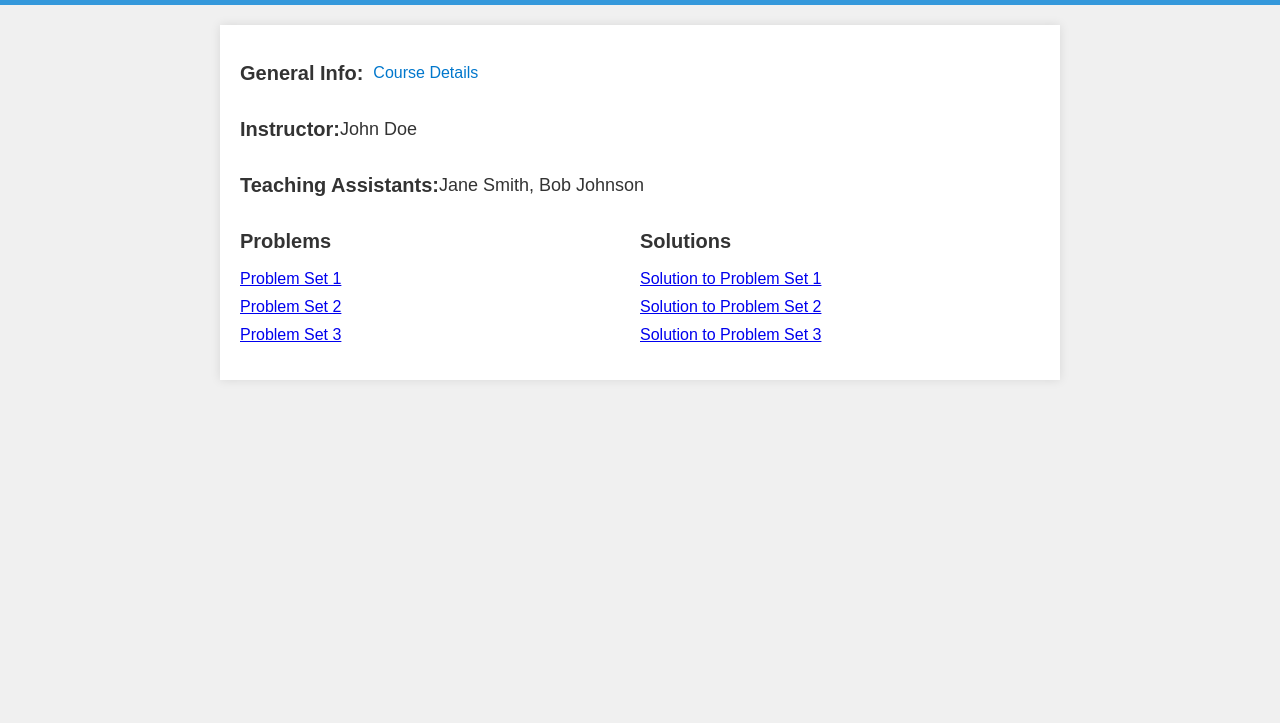
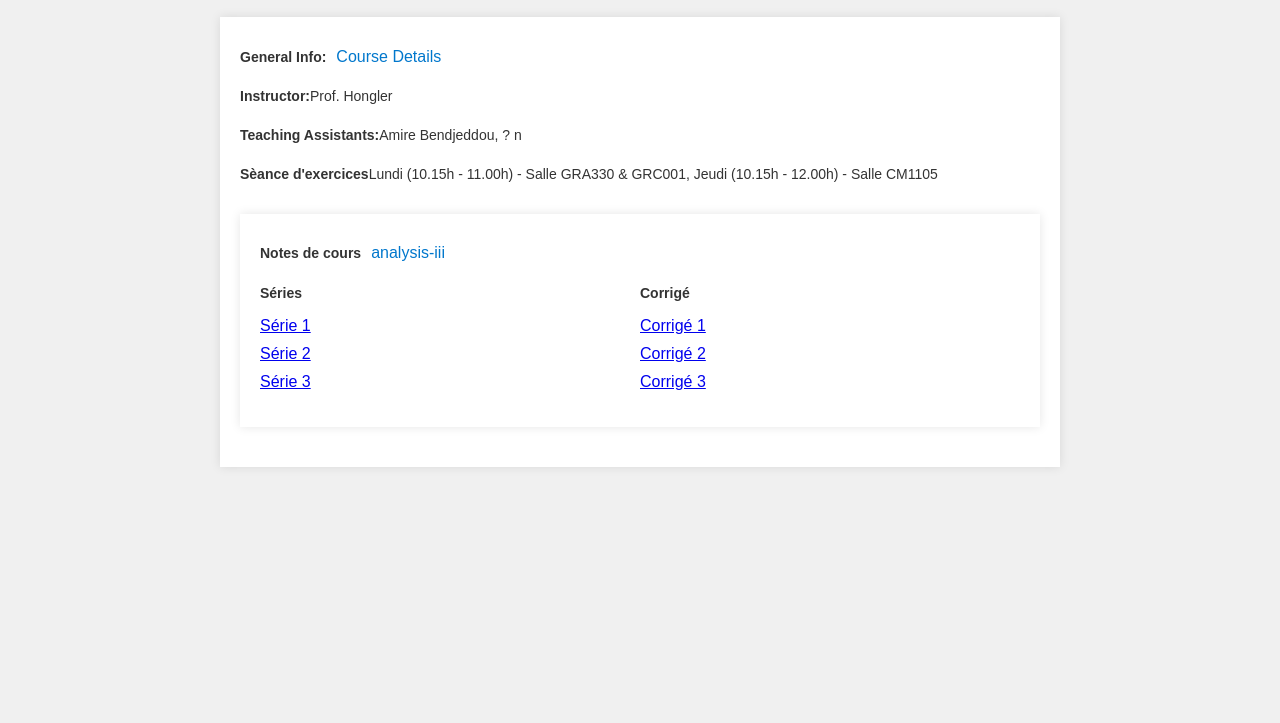
Before and after one commit to bamire/bamire.github.io, a plain HTML site: page index.html in a window 1280 px wide. Shown: the part 77-800 px from the top of the page. Drawn offline with Linux system fonts and the light colour scheme.

Commit message:
Update index.html

```diff
--- a/index.html
+++ b/index.html
@@ -3,7 +3,7 @@
 <head>
     <meta charset="UTF-8">
     <meta name="viewport" content="width=device-width, initial-scale=1.0">
-    <title>Math Course</title>
+    <title>Analyse 3 </title>
     <style>
         body {
             font-family: Arial, sans-serif;
@@ -20,7 +20,7 @@
         }
 
         h1 {
-            font-size: 36px;
+            font-size: 30px;
             margin: 0;
         }
 
@@ -33,12 +33,12 @@
         }
 
         h2 {
-            font-size: 20px; /* Smaller font size for titles */
+            font-size: 14px; /* Smaller font size for titles */
             color: #333;
         }
 
         p {
-            font-size: 18px;
+            font-size: 14px;
             line-height: 1.6;
             color: #333;
         }
@@ -85,35 +85,51 @@
     <div class="container">
         <section class="info-section">
             <h2>General Info:</h2>
-            <a href="course_info.html">Course Details</a>
+            <a href="https://edu.epfl.ch/coursebook/fr/analyse-iii-MATH-200">Course Details</a>
         </section>
 
         <section class="info-section">
             <h2>Instructor:</h2>
-            <p>John Doe</p>
+            <p>Prof. Hongler</p>
+        </section>
+
+
+        <section class="info-section">
+            <h2>Teaching Assistants:</h2>
+            <p>Amire Bendjeddou, ? n</p>
         </section>
 
         <section class="info-section">
-            <h2>Teaching Assistants:</h2>
-            <p>Jane Smith, Bob Johnson</p>
+            <h2>Sèance d'exercices</h2>
+            <p>Lundi (10.15h - 11.00h) - Salle GRA330 & GRC001, Jeudi (10.15h - 12.00h) - Salle CM1105 </p>
         </section>
+
+         <div class="container">
+        <section class="info-section">
+            <h2>Notes de cours</h2>
+            <a href="http://hongler.org/analyse-iii/">analysis-iii</a>
+        </section>
+
+
+
+
 
         <!-- Problems and Solutions Sections (Side by Side) -->
         <div class="pdf-section">
             <section>
-                <h2>Problems</h2>
+                <h2>Séries</h2>
                 <ul class="links">
-                    <li><a href="problem_set1.pdf" target="_blank">Problem Set 1</a></li>
-                    <li><a href="problem_set2.pdf" target="_blank">Problem Set 2</a></li>
-                    <li><a href="problem_set3.pdf" target="_blank">Problem Set 3</a></li>
+                    <li><a href="ex1.pdf" target="_blank">Série 1</a></li>
+                    <li><a href="ex1.pdf" target="_blank">Série 2</a></li>
+                    <li><a href="ex1.pdf" target="_blank">Série 3</a></li>
                 </ul>
             </section>
             <section>
-                <h2>Solutions</h2>
+                <h2>Corrigé</h2>
                 <ul class="links">
-                    <li><a href="solution_set1.pdf" target="_blank">Solution to Problem Set 1</a></li>
-                    <li><a href="solution_set2.pdf" target="_blank">Solution to Problem Set 2</a></li>
-                    <li><a href="solution_set3.pdf" target="_blank">Solution to Problem Set 3</a></li>
+                    <li><a href="ex1.pdf" target="_blank">Corrigé 1</a></li>
+                    <li><a href="ex1.pdf" target="_blank">Corrigé 2</a></li>
+                    <li><a href="ex1.pdf" target="_blank">Corrigé 3</a></li>
                 </ul>
             </section>
         </div>
```
